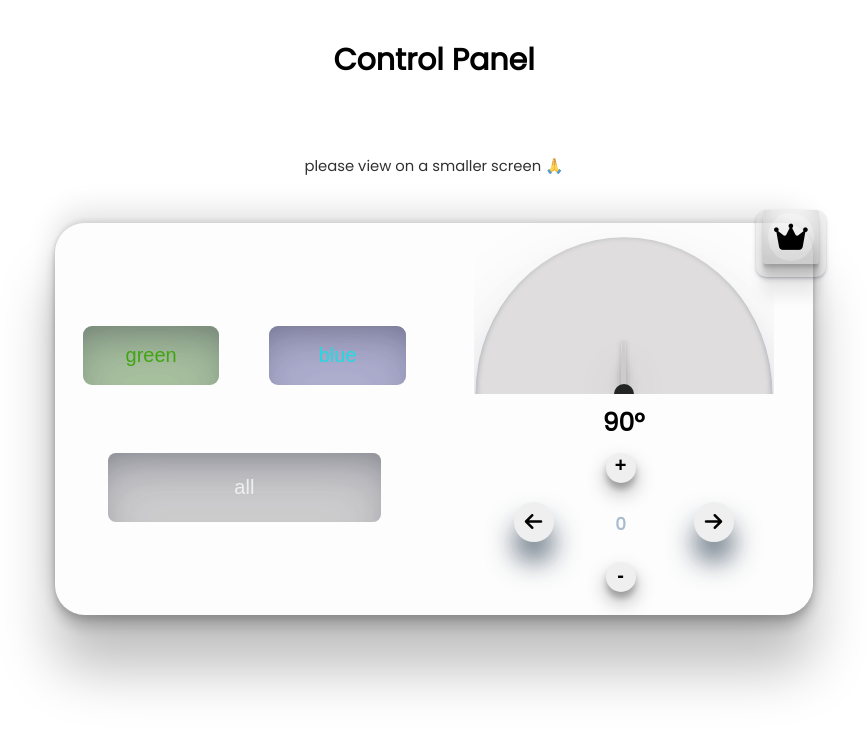
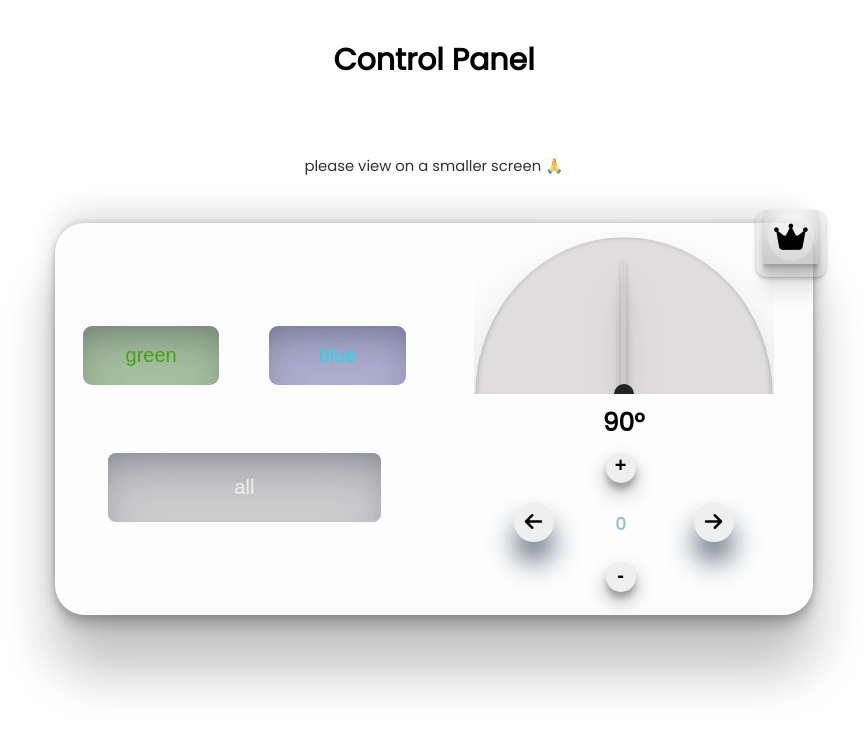
Before and after one commit to adrii-x/dual_control_system, a plain HTML site: page index.html in a window 1280 px wide. Shown: the whole page, without its empty margins (206-1073 px from the left). Drawn offline with Linux system fonts and the light colour scheme; no server answers.

Commit message:
Update index.css

```diff
--- a/index.css
+++ b/index.css
@@ -511,7 +511,7 @@ h3{
 
 #rod{
     width: 5px;
-    height: 50px;
+    height: 130px;
     /* background-color: black; */
     box-shadow: rgba(0, 0, 0, 0.3) 0px 19px 38px, rgba(0, 0, 0, 0.22) 0px 15px 12px;
     position: absolute;
```
